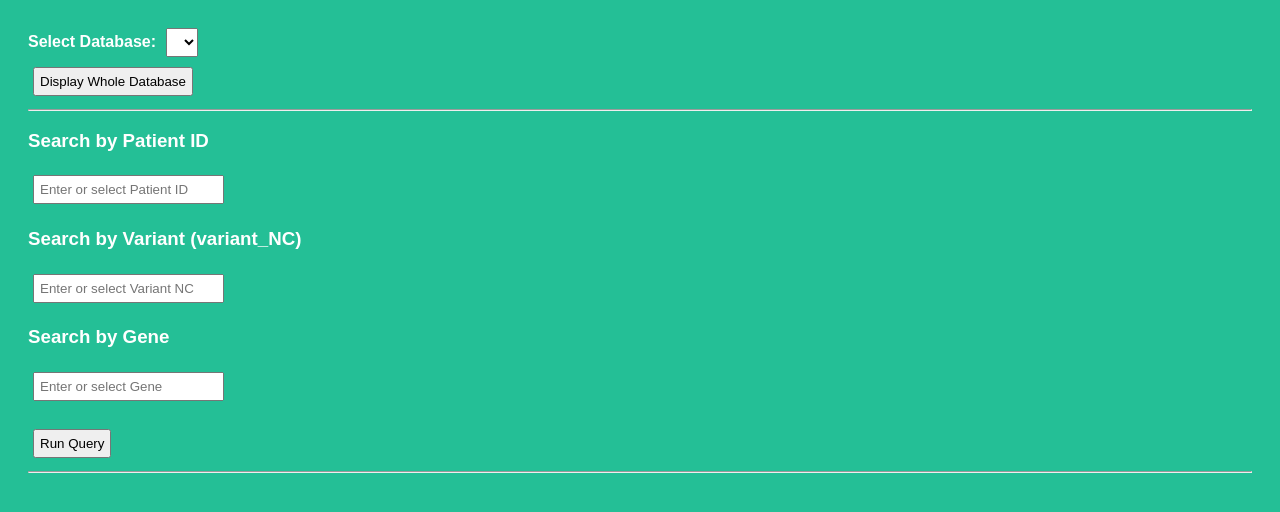
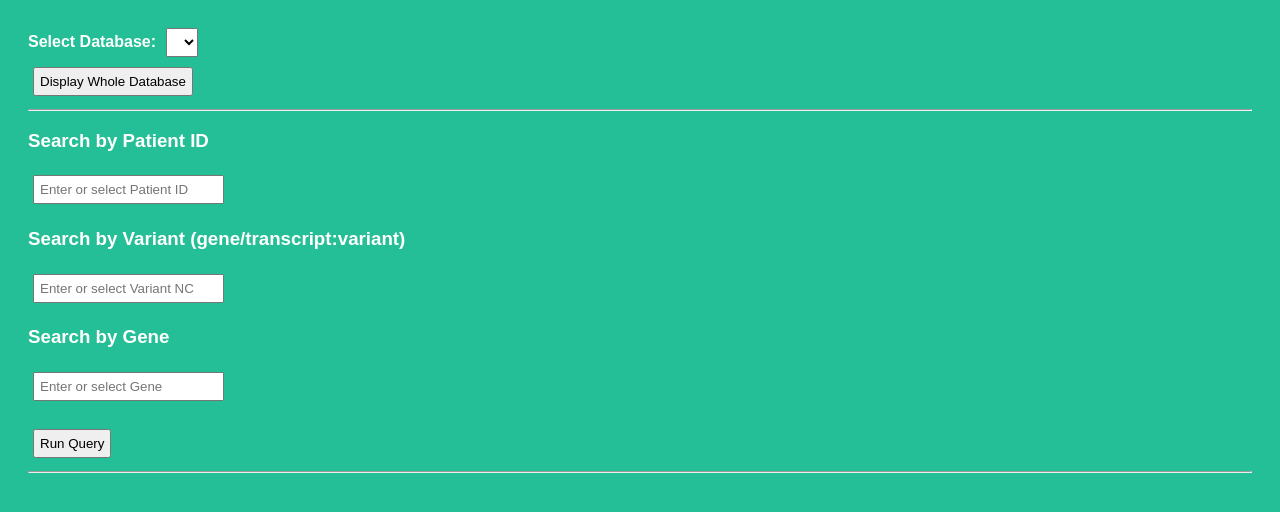
Before and after one commit to RebeccaSizer/Software_Engineering_Assessment_2025_AR_RW_RS, a Flask app: template app/templates/db_query_page.html in a window 1280 px wide. Shown: the part 85-597 px from the top of the page. Run offline with Flask 3, Linux system fonts and the light colour scheme; the template is opened without the code that fills it, so the values that code supplies are empty.

Commit message:
Started annotating, logging and error handling the query page in the app.py script. Implemented sqlite3.ProgrammingError error handling in clinvar_functions.py and app.py. Created sqlite3.ProgrammingError in error_handlers.py. Added loading spinner to 'Run Query' button on db_query_page.html and changed the notation in the variant query title.

```diff
--- a/app/app.py
+++ b/app/app.py
@@ -25,6 +25,7 @@ sys.path.append(os.path.abspath(os.path.join(os.path.dirname(__file__), '..')))
 
 from tools.utils.logger import logger
 from tools.modules.vv_functions import get_mane_nc
+from tools.utils.error_handlers import request_status_codes, connection_error, sqlite_error
 from tools.modules.database_functions import (
     patient_variant_table,
     variant_annotations_table,
@@ -335,46 +336,150 @@ def choose_create_or_add():
 # ---------------------------------------------------------------
 @app.route("/query/<db_name>", methods=["GET", "POST"])
 def query_page(db_name):
-    """Main query interface for a specific database."""
-    # Get list of uploaded databases
-    databases = [
-        f for f in os.listdir(app.config["db_upload_folder"]) if f.endswith(".db")
-    ]
-    databases.sort()
+    """
+    This function facilitates the use of the Variant Query Database query page. Users are able to search their database
+    by patient, variant and by gene. They are also able to redirect to the display page where they can view their
+    database in its entirety.
 
+    :params: db_name: The name of the database being queried.
+               E.g.: sea.db
+
+    :query input: Patient: The name of the patient as it exists in the database.
+                           The database's schema names patients after the filename used to upload their respective
+                           variant data.
+
+                     E.g.: Variants derived from a file named, 'Patient_X.csv".
+                           Patient = Patient_X
+
+    :query output: Table: A table consisting of all the variants successfully uploaded into the database, from the
+                          queried patient's variant file. Each variant constitutes a row in the table which comprises
+                          of the Patient ID; HGVS genomic description; HGVS transcript description; HGVS protein
+                          consequence description; gene symbol; HGNC ID; Classification; Associated conditions; ClinVar
+                          star-rating; Clinvar review status.
+
+                    E.g.   patient_ID	       | variant_NC	                 | variant_NM	            | variant_NP	               | gene  | HGNC_ID | Classification	 | Conditions	                                                                                                        | Stars | Review_status
+                          ---------------------|-----------------------------|----------------------- --|-------|----------------------|-------|---------|-------------------|----------------------------------------------------------------------------------------------------------------------|-------|--------------------------------------
+                           Patient_X	       | NC_000005.10:g.150056311C>T | NM_001288705.3:c.2350G>A | NP_001275634.1:p.(Val784Met) | CSF1R | 2433    | Likely pathogenic | Hereditary diffuse leukoencephalopathy with spheroids; Brain abnormalities, neurodegeneration, and dysosteosclerosis | ★	    | criteria provided, single submitter
+
+    :query input: Variant: HGVS genomic descriptions, HGVS transcript descriptions and gene symbols followed by a
+                           variant in HGVS nomenclature are all accepted queries because the get_mane_nc() function is
+                           leveraged to return the HGVS genomic description, relative to the MANE select transcript.
+                           This is then searched for in the database to find the variant.
+
+                     E.g.: NC_000005.10:g.150056311C>T
+                           NM_001288705.3:c.2350G>A
+                           CSF1R:c.301G>A
+
+    :query output: Table: A table consisting of the variant. The variant occupies a single row in the table which
+                          comprises of the HGVS genomic description; HGVS transcript description; HGVS protein
+                          consequence description; gene symbol; HGNC ID; Classification; Associated conditions; ClinVar
+                          star-rating; Clinvar review status; Number of patients in the database with the variant.
+
+                    E.g.:  variant_NC	               | variant_NM	              | variant_NP	                 | gene  | HGNC_ID | Classification	   | Conditions	                                                                                                          | Stars | Review_status                       | Patient_Count
+                          -----------------------------|----------------------- --|------------------------------|-------|---------|-------------------|----------------------------------------------------------------------------------------------------------------------|-------|-------------------------------------|----------------
+                           NC_000005.10:g.150056311C>T | NM_001288705.3:c.2350G>A | NP_001275634.1:p.(Val784Met) | CSF1R | 2433    | Likely pathogenic | Hereditary diffuse leukoencephalopathy with spheroids; Brain abnormalities, neurodegeneration, and dysosteosclerosis | ★	  | criteria provided, single submitter | 1
+
+    :query input:   Gene: The gene symbol of a gene. Some genes have multiple gene symbols. Each gene is associated with
+                          a specific HGNC ID. When searching by the gene symbol, the app actually searches the database
+                          by the associated HGNC ID so it can find all the variants in the corresponding gene, regardless
+                          of the gene symbol.
+
+                    E.g.: CSF1R
+
+    :query output: Table: A table consisting of all the variants in the database that are associated with the queried
+                          gene symbol's HGNC ID . Each variant occupies a row in the table which comprises of the HGVS
+                          genomic description; HGVS transcript description; HGVS protein consequence description; gene
+                          symbol; HGNC ID; Classification; Associated conditions; ClinVar star-rating; Clinvar review
+                          status; Number of patients in the database with the variant.
+
+                    E.g.   variant_NC	               | variant_NM	              | variant_NP	                 | gene  | HGNC_ID | Classification	   | Conditions	                                                                                                          | Stars | Review_status                       | Patient_Count
+                          -----------------------------|----------------------- --|------------------------------|-------|---------|-------------------|----------------------------------------------------------------------------------------------------------------------|-------|-------------------------------------|----------------
+                           NC_000005.10:g.150056311C>T | NM_001288705.3:c.2350G>A | NP_001275634.1:p.(Val784Met) | CSF1R | 2433    | Likely pathogenic | Hereditary diffuse leukoencephalopathy with spheroids; Brain abnormalities, neurodegeneration, and dysosteosclerosis | ★	  | criteria provided, single submitter | 1
+    """
+
+    # Check that there are databases in the 'database' folder, that can be queried.
+    try:
+        # Add the names of the databases in the 'databases' folder to the databases list.
+        databases = [
+            f for f in os.listdir(app.config["db_upload_folder"]) if f.endswith(".db")
+        ]
+
+        # Sort the list into alphabetical order.
+        databases.sort()
+
+    # Raise an Exception if a file that ends in .DB (a database file) cannot be found in the 'databases' folder.
+    except FileNotFoundError as e:
+        logger.error(f'Failed to find any databases. Redirecting User back to homepage: {e}')
+        flash('❌ Failed to find any databases. Please upload a database on the homepage.')
+        return redirect(url_for("choose_create_or_add"))
+
+    # Check that the filepath to the database file that was selected or uploaded on the homepage exists.
+    # Assign the filepath to the selected databse to 'db_path' variable.
     db_path = os.path.join(app.config["db_upload_folder"], db_name)
+    # If the filepath to the database file does not exist...
     if not os.path.exists(db_path):
-        flash("Database not found.")
-        return redirect(url_for("homepage.html"))
+        # ...Log a warning that the database does not exist.
+        logger.warning(f"{db_name} database could not be found in: {db_path}")
+        # Notify the User that the database was not found in the database folder.
+        flash("⚠ Database not found. Please select a database to query on the homepage.")
+        # Redirect the User back to the homepage.
+        return redirect(url_for("choose_create_or_add"))
+
+    # Check that the patient IDs, HGVS genomic descriptions and gene symbols can be parsed from the tables in the database
+    # into the dropdown menus on the query page.
+    try:
+        # Load the selected database using the filepath to the database file.
+        with sqlite3.connect(db_path) as conn:
+            cur = conn.cursor()
+            # Retrieve all of the patient IDs in the patient_variant table, only once.
+            cur.execute(
+                "SELECT DISTINCT patient_ID FROM patient_variant ORDER BY patient_ID ASC;"
+            )
+            # Store the patient IDs into a list assigned to the 'patient_list' variable.
+            patient_list = [row[0] for row in cur.fetchall()]
+            # Retrieve all of the HGVS genomic descriptions in the variant_annotations table, only once.
+            cur.execute(
+                "SELECT DISTINCT variant_NC FROM variant_annotations ORDER BY variant_NC ASC;"
+            )
+            # Store the HGVS genomic descriptions into a list assigned to the 'variant_list' variable.
+            variant_list = [row[0] for row in cur.fetchall()]
+            # Retrieve all of the gene symbols in the variant_annotations table, only once.
+            cur.execute("SELECT DISTINCT gene FROM variant_annotations ORDER BY gene ASC;")
+            # Store the gene symbols into a list assigned to the 'gene_list' variable.
+            gene_list = [row[0] for row in cur.fetchall()]
+
+    # Error handler executed when exceptions related to sqlite3 are raised.
+    except (sqlite3.OperationalError, sqlite3.DatabaseError, sqlite3.ProgrammingError) as e:
+        # sqlite_error function logs the errors appropriately and returns an error message which can be implemented
+        # into a flash message.
+        error_message = sqlite_error(e, {db_name})
+        flash(f'❌ {db_name} error: {error_message}')
+        return redirect(url_for("choose_create_or_add"))
+
+    # Raise an exception if the there was an issue querying clinvar.db.
+    except Exception as e:
+        # Log the error, describing why clinvar.db could not be queried, using the exception output.
+        logger.error(f'Database error: Failed to prepare {db_name} to be queried: {str(e)}')
+        # Return a flash message to the User, notifying them of the error.
+        flash(f'❌ {db_name} error: Failed to prepare {db_name} to be queried: {str(e)}')
+        return redirect(url_for("choose_create_or_add"))
 
     data = None
     result_type = None
 
-    # Load dropdown values (from annotations / patients)
-    with sqlite3.connect(db_path) as conn:
-        cur = conn.cursor()
-        cur.execute(
-            "SELECT DISTINCT patient_ID FROM patient_variant ORDER BY patient_ID ASC;"
-        )
-        patient_list = [row[0] for row in cur.fetchall()]
-
-        cur.execute(
-            "SELECT DISTINCT variant_NC FROM variant_annotations ORDER BY variant_NC ASC;"
-        )
-        variant_list = [row[0] for row in cur.fetchall()]
-
-        cur.execute("SELECT DISTINCT gene FROM variant_annotations ORDER BY gene ASC;")
-        gene_list = [row[0] for row in cur.fetchall()]
-
-    # Handle search submission
+    # Handle search term from User's query
     if request.method == "POST":
         patient_ID = request.form.get("patient_ID")
         variant_nc = request.form.get("variant_NC")
-        variant_search_term = get_mane_nc(variant_nc)
         gene = request.form.get("gene")
 
+        # If the User is performing a patient query...
         if patient_ID:
-            # Join on pv.variant = v.variant_NC, but show only variant_NC
+            # Log that they are trying to retrieve the variants for a patient.
+            logger.info(f'User querying variants from {patient_ID}...')
+            # Assign a table containing the queried patient IDa dn corresponding HGVS genomic description, HGVS transcript description, HGVS
+            # protein description, gene symbol, HGNC ID, Classification, Associated conditions, ClinVar star-rating,
+            # and Clinvar review status of variants to the 'query' variable.
             query = """
             SELECT
                 pv.patient_ID,
@@ -396,6 +501,9 @@ def query_page(db_name):
             result_type = "patient"
 
         elif variant_nc:
+
+            variant_search_term = get_mane_nc(variant_nc)
+
             query = """
             SELECT
                 v.variant_NC,
--- a/app/templates/db_query_page.html
+++ b/app/templates/db_query_page.html
@@ -3,6 +3,23 @@
 <head>
     <title>Query Database - {{ db_name }}</title>
     <style>
+        /* Tiny 10px spinner */
+        .spinner-tiny {
+            border: 2px solid rgba(255, 255, 255, 0.3);
+            border-top-color: #24bf96;  /* SAME as background */
+            border-radius: 50%;
+            width: 12px;
+            height: 12px;
+            animation: spin 0.6s linear infinite;
+            display: none;
+        }
+
+        .flash-messages li {
+            font-size: 14px;
+            color: #7A1F5C;
+            font-weight: bold;
+        }
+
         body {
             background-color: #24bf96;
             color: white;
@@ -59,7 +76,7 @@
 
     <hr>
 
-    <form method="POST">
+    <form id="query" method="POST">
         <h3>Search by Patient ID</h3>
         <input list="patient_list" name="patient_ID" placeholder="Enter or select Patient ID" autocomplete="off">
         <datalist id="patient_list">
@@ -68,7 +85,7 @@
             {% endfor %}
         </datalist>
 
-        <h3>Search by Variant (variant_NC)</h3>
+        <h3>Search by Variant (gene/transcript:variant)</h3>
         <input list="variant_list" name="variant_NC" placeholder="Enter or select Variant NC" autocomplete="off">
         <datalist id="variant_list">
             {% for v in variant_list %}
@@ -85,7 +102,10 @@
         </datalist>
 
         <br><br>
-        <button type="submit">Run Query</button>
+        <button type="submit">
+            Run Query
+            <span id="buttonSpinner" class="spinner-tiny"></span>
+        </button>
     </form>
 
     <hr>
@@ -128,5 +148,15 @@
             {% endfor %}
         </table>
     {% endif %}
+
+    <script>
+        const form = document.getElementById("query");
+        const buttonSpinner = document.getElementById("buttonSpinner")
+
+        form.addEventListener("submit", () => {
+            buttonSpinner.style.display = "inline-block"
+        });
+    </script>
+
 </body>
 </html>
--- a/main.py
+++ b/main.py
@@ -1,7 +1,7 @@
 import os
 import webbrowser
+from app.app import app
 from threading import Timer
-from app.app import app
 from tools.utils.logger import logger
 from tools.modules.clinvar_functions import clinvar_vs_download
 
```
Also changed, not shown: tools/modules/clinvar_functions.py (+4 -4 lines), tools/utils/error_handlers.py (+10 -5 lines).
